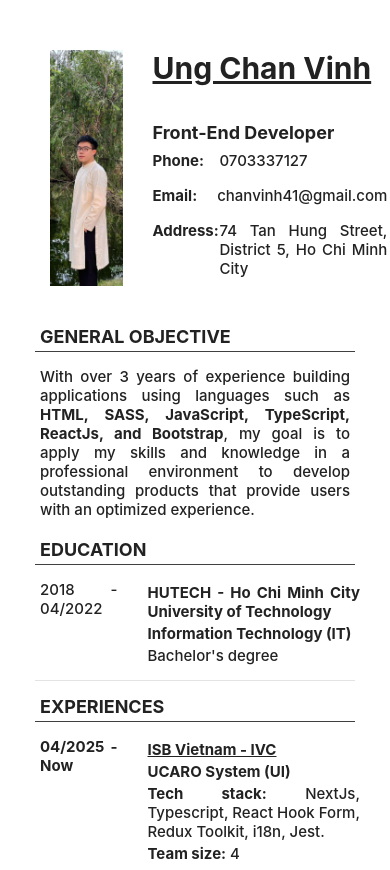
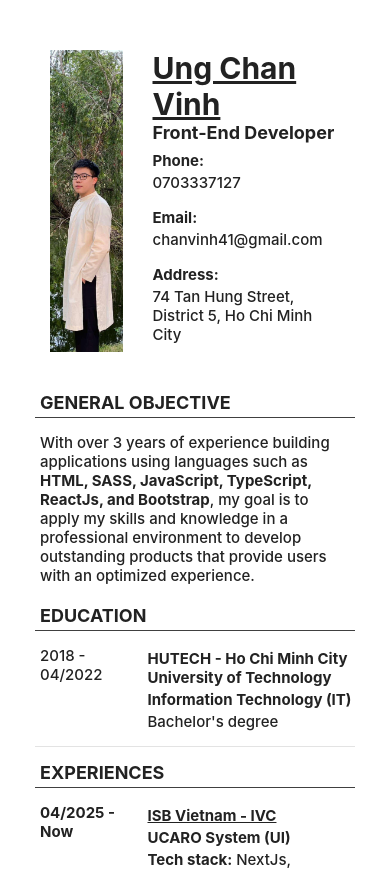
Before and after one commit to chanvinh/cv-app, a React (Create React App) app: page / in a window 390 px wide. Shown: the top 870 px of the page. Built offline with nearby package versions, Linux system fonts and the light colour scheme.

Commit message:
update cv-app

```diff
--- a/src/App.tsx
+++ b/src/App.tsx
@@ -16,9 +16,9 @@ function App() {
         <Flex>
           <Typography>Ung Chan Vinh</Typography>
           <Typography type='level2'>Front-End Developer</Typography>
-          <ListBox label='Phone:' margin='8px 0px'><Typography type='level4'>0703337127</Typography></ListBox>
-          <ListBox label='Email:' margin='8px 0px'><Typography type='level4'>chanvinh41@gmail.com</Typography></ListBox>
-          <ListBox label='Address:' margin='8px 0px'><Typography type='level4'>74 Tan Hung Street, District 5, Ho Chi Minh City</Typography></ListBox>
+          <ListBox label='Phone:' margin='8px 0px'><Typography type='level4' padding='3px 20px 0px 0px'>0703337127</Typography></ListBox>
+          <ListBox label='Email:' margin='8px 0px'><Typography type='level4' padding='3px 20px 0px 0px' >chanvinh41@gmail.com</Typography></ListBox>
+          <ListBox label='Address:' margin='8px 0px'><Typography type='level4' padding='3px 20px 0px 0px'>74 Tan Hung Street, District 5, Ho Chi Minh City</Typography></ListBox>
         </Flex>
       </Grid>
       <Title label='GENERAL OBJECTIVE' />
--- a/src/components/container/container.module.css
+++ b/src/components/container/container.module.css
@@ -1,6 +1,5 @@
 .container {
   padding: 20px;
-  text-align: justify;
 }
 
 @media (min-width: 768px) {
--- a/src/components/listbox/listbox.module.css
+++ b/src/components/listbox/listbox.module.css
@@ -6,3 +6,13 @@
 .listbox > div:first-child {
   width: 20%;
 }
+
+.listbox > div:last-child {
+  width: 80%;
+}
+
+@media (max-width: 475px) {
+  .listbox {
+    display: inline-block;
+  }
+}
--- a/src/components/typography/typography.module.css
+++ b/src/components/typography/typography.module.css
@@ -2,7 +2,6 @@
   font-size: 30px;
   font-weight: 700;
   color: #222;
-  word-break: break-all;
   text-decoration: underline;
 }
 
```
Also changed, not shown: src/components/list/list.module.css (deleted, +0 -1 lines), src/components/list/list.tsx (deleted, +0 -20 lines).
